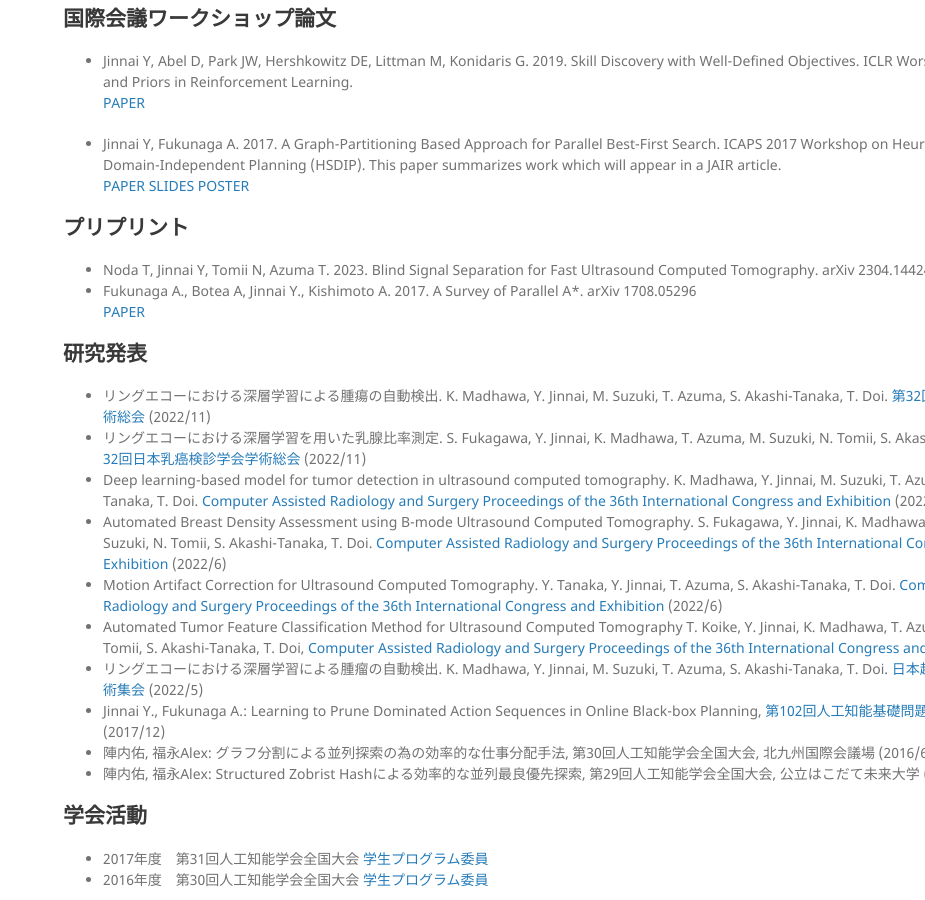
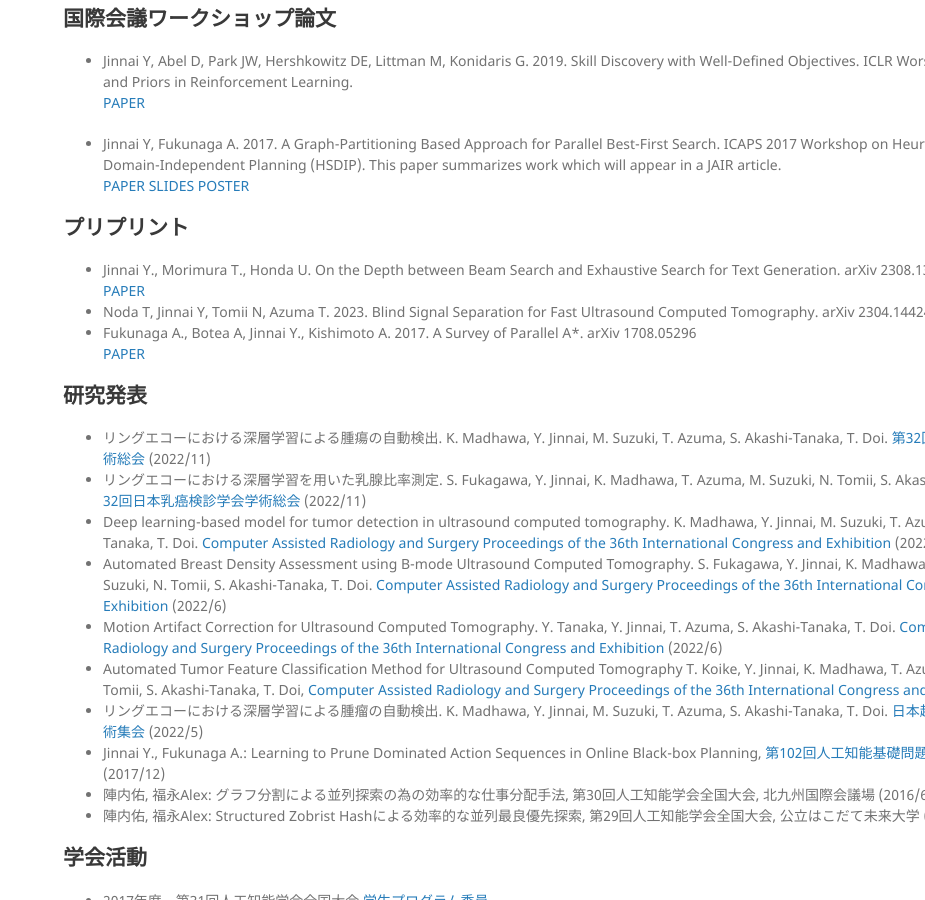
Before and after one commit to jinnaiyuu/jinnaiyuu.github.io, a Jekyll site: the page built from ja/index.md, in a window 1280 px wide and 900 px high, scrolled down 1793 px. Shown: the whole window, without its empty margins (355-1280 px from the left). Built offline with Jekyll 4.4.1, drawn with Linux system fonts in a browser that asks for light colours; our own code applies the rules of GitHub Pages for plain Markdown files.

Commit message:
added nlp paper

```diff
--- a/ja/index.md
+++ b/ja/index.md
@@ -61,6 +61,8 @@ Researcher, CyberAgent AI Lab
 
 ## プリプリント
 
+- Jinnai Y., Morimura T., Honda U. On the Depth between Beam Search and Exhaustive Search for Text Generation. arXiv 2308.13696
+[PAPER](https://arxiv.org/abs/2308.13696)
 - Noda T, Jinnai Y, Tomii N, Azuma T. 2023. Blind Signal Separation for Fast Ultrasound Computed Tomography. arXiv 2304.14424 [PAPER](https://arxiv.org/abs/2304.14424)
 - Fukunaga A., Botea A, Jinnai Y., Kishimoto A. 2017. A Survey of Parallel A*. arXiv 1708.05296
 [PAPER](https://arxiv.org/abs/1708.05296)
```
